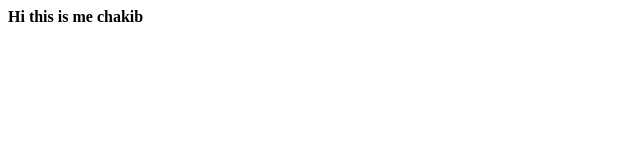
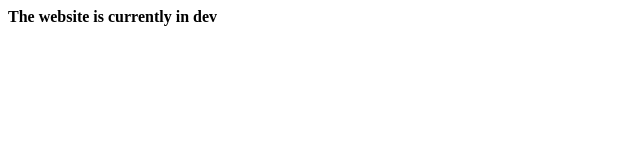
Before and after one commit to ChakibKarmim/chakibkarmim.github.io, a plain HTML site: page index.html in a window 1280 px wide. Shown: the whole page, without its empty margins (0-640 px from the left). Drawn offline with Linux system fonts and the light colour scheme.

Commit message:
update text

```diff
--- a/index.html
+++ b/index.html
@@ -3,7 +3,7 @@
 </head>
 
 <body>
-  <h4> Hi this is me chakib </h4>
+  <h4> The website is currently in dev </h4>
 </body>
 
 
```
